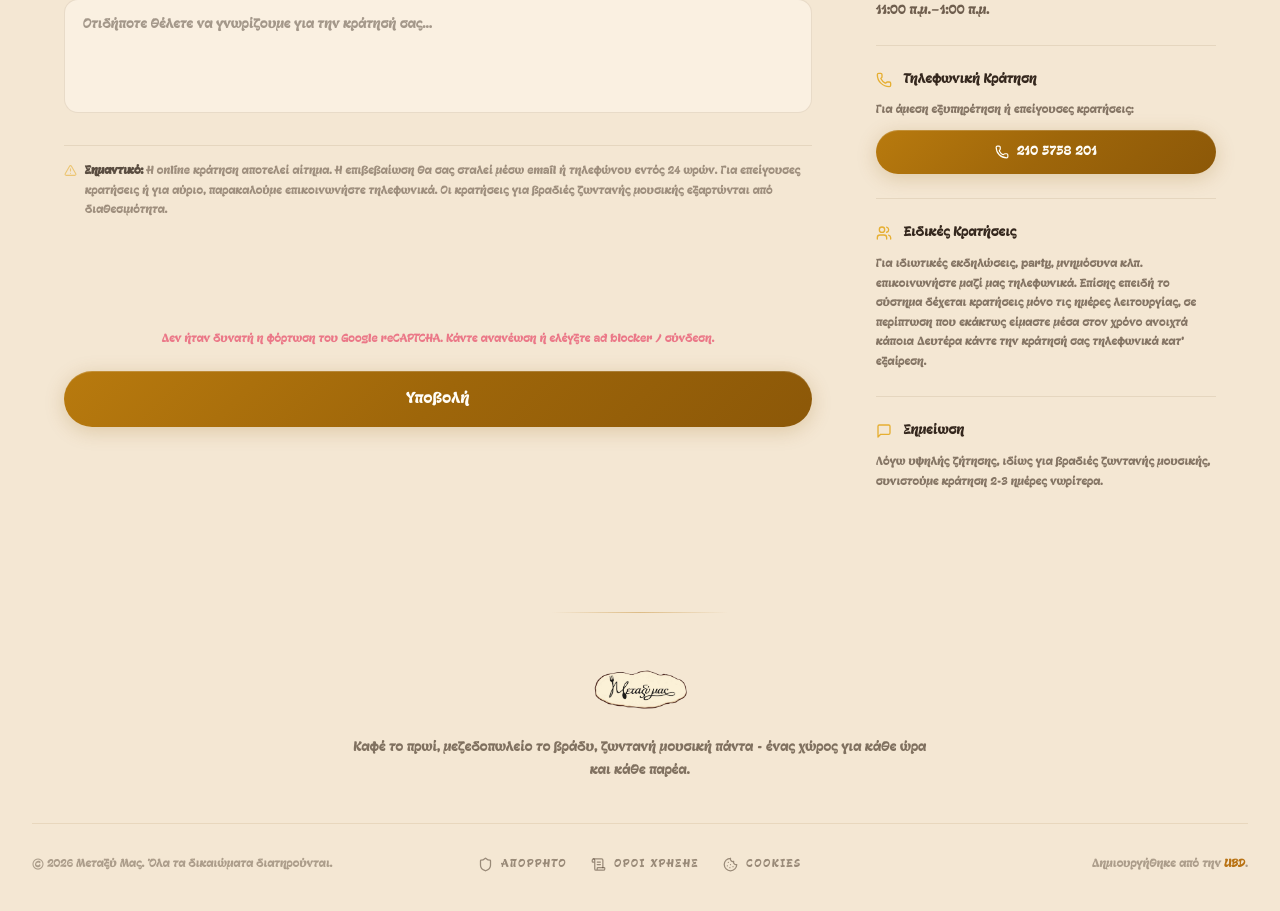
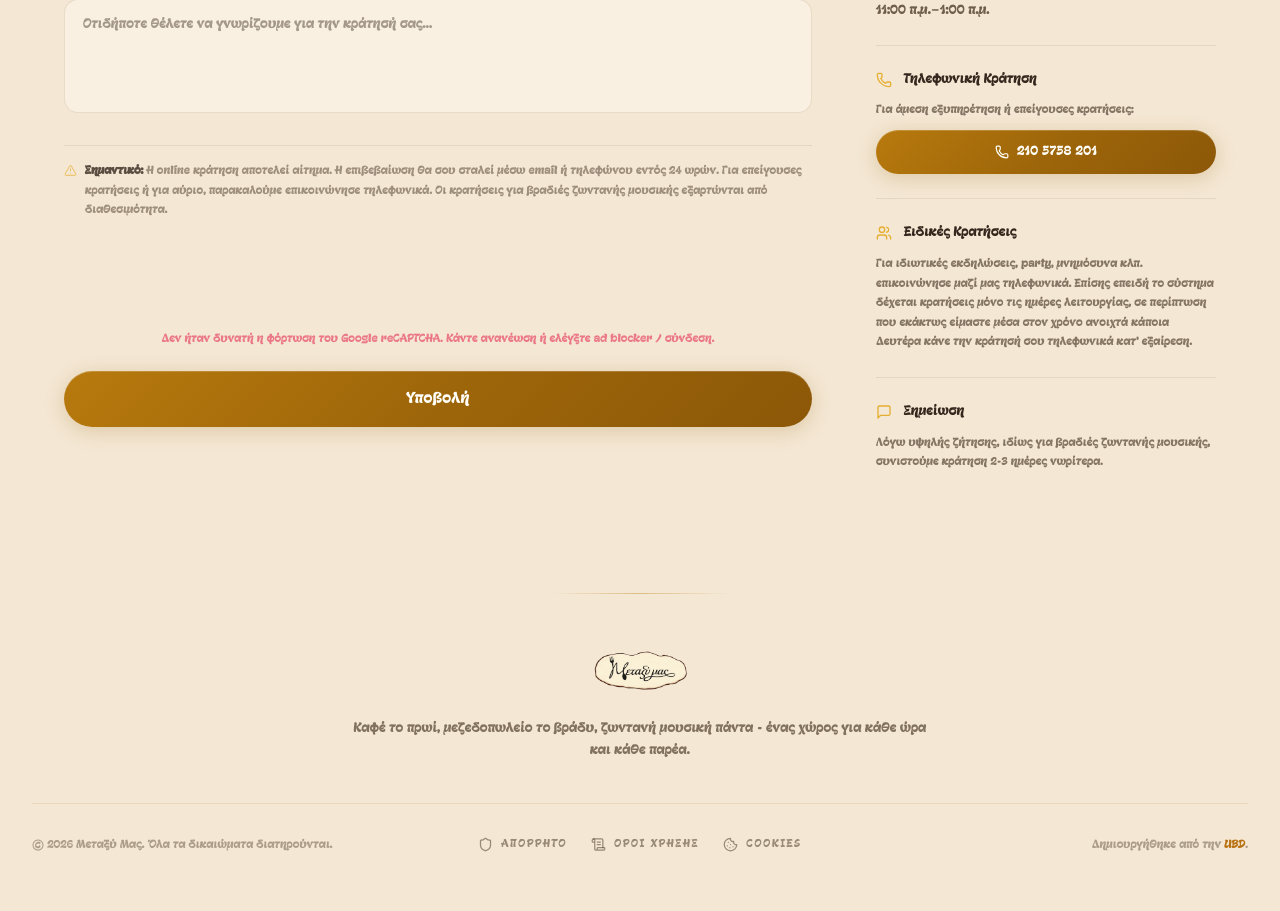
Before and after one commit to agargallis/metaxumas, a React (Vite) app: page /reservations in a window 1280 px wide. Shown: the part 866-1777 px from the top of the page. Built offline with nearby package versions, Linux system fonts and the light colour scheme; no server answers.

Commit message:
fixing some bugs

```diff
--- a/src/pages/LiveMusic.jsx
+++ b/src/pages/LiveMusic.jsx
@@ -485,7 +485,7 @@ export default function LiveMusic() {
       <PageHero
         minimal
         className="pb-2 sm:pb-3"
-        label="Τι να περιμένετε!"
+        label="Τι να περιμένεις!"
         title="Live βραδιές με ξεχωριστούς καλλιτέχνες."
       />
 
@@ -517,7 +517,7 @@ export default function LiveMusic() {
             <div className="flex items-start gap-3 rounded-2xl border border-[rgba(212,148,26,0.22)] bg-[rgba(212,148,26,0.07)] px-5 py-4 text-sm text-[rgba(47,29,15,0.70)]">
               <CalendarPlus size={16} className="mt-0.5 shrink-0 text-gold-500" />
               <p className="leading-relaxed">
-                Πατήστε <strong className="text-[rgba(31,18,9,0.82)]">Ημερολόγιο</strong> σε κάθε βραδιά για να τη προσθέσετε στο{' '}
+                Πάτα <strong className="text-[rgba(31,18,9,0.82)]">Ημερολόγιο</strong> σε κάθε βραδιά για να τη προσθέσεις στο{' '}
                 <strong className="text-[rgba(31,18,9,0.82)]">Google Calendar</strong> ή στο{' '}
                 <strong className="text-[rgba(31,18,9,0.82)]">Apple Calendar</strong>!
               </p>
--- a/src/pages/Reservations.jsx
+++ b/src/pages/Reservations.jsx
@@ -468,8 +468,8 @@ export default function Reservations() {
                         <AlertTriangle size={13} className="mt-0.5 shrink-0 text-gold-400/60" />
                         <span>
                           <strong className="text-[rgba(31,18,9,0.72)]">Σημαντικό:</strong> Η online κράτηση αποτελεί αίτημα.
-                          Η επιβεβαίωση θα σας σταλεί μέσω email ή τηλεφώνου εντός 24 ωρών. Για επείγουσες
-                          κρατήσεις ή για αύριο, παρακαλούμε επικοινωνήστε τηλεφωνικά. Οι κρατήσεις για βραδιές
+                          Η επιβεβαίωση θα σου σταλεί μέσω email ή τηλεφώνου εντός 24 ωρών. Για επείγουσες
+                          κρατήσεις ή για αύριο, παρακαλούμε επικοινώνησε τηλεφωνικά. Οι κρατήσεις για βραδιές
                           ζωντανής μουσικής εξαρτώνται από διαθεσιμότητα.
                         </span>
                       </p>
@@ -550,7 +550,7 @@ export default function Reservations() {
                     <h3 className="text-sm font-medium text-[rgba(31,18,9,0.9)]">Ειδικές Κρατήσεις</h3>
                   </div>
                   <p className="text-xs leading-relaxed text-[rgba(47,29,15,0.56)]">
-                    Για ιδιωτικές εκδηλώσεις, party, μνημόσυνα κλπ. επικοινωνήστε μαζί μας τηλεφωνικά. Επίσης επειδή το σύστημα δέχεται κρατήσεις μόνο τις ημέρες λειτουργίας, σε περίπτωση που εκάκτως είμαστε μέσα στον χρόνο ανοιχτά κάποια Δευτέρα κάντε την κράτησή σας τηλεφωνικά κατ' εξαίρεση.
+                    Για ιδιωτικές εκδηλώσεις, party, μνημόσυνα κλπ. επικοινώνησε μαζί μας τηλεφωνικά. Επίσης επειδή το σύστημα δέχεται κρατήσεις μόνο τις ημέρες λειτουργίας, σε περίπτωση που εκάκτως είμαστε μέσα στον χρόνο ανοιχτά κάποια Δευτέρα κάνε την κράτησή σου τηλεφωνικά κατ' εξαίρεση.
                   </p>
                 </div>
 
```
